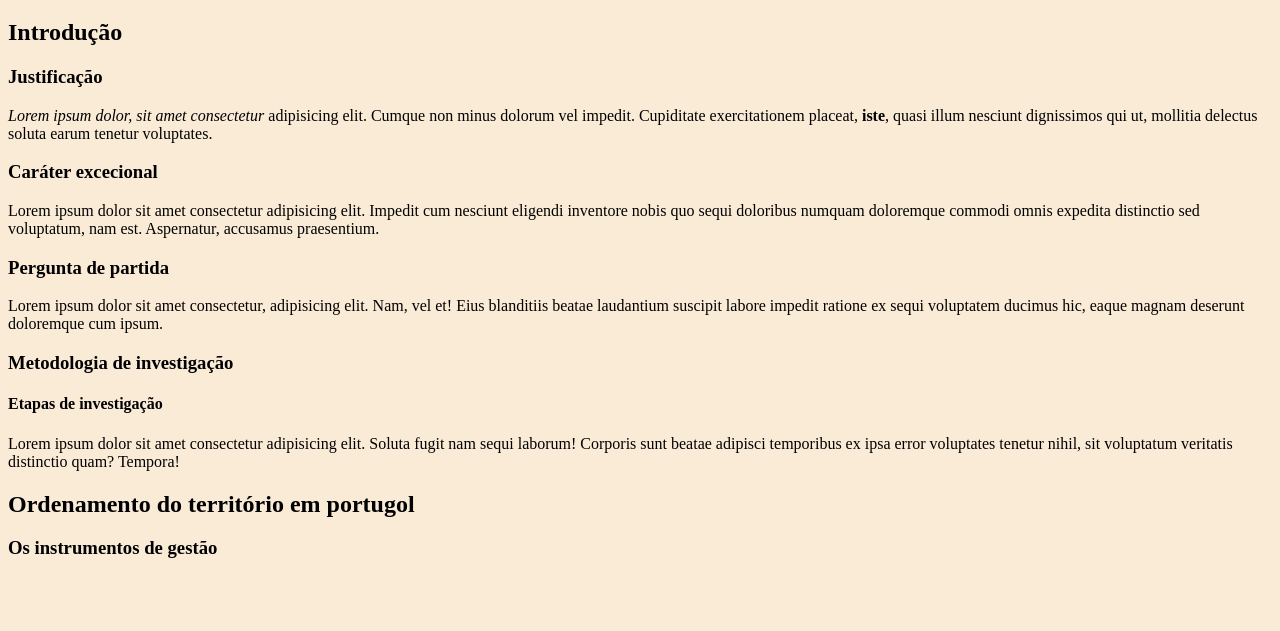
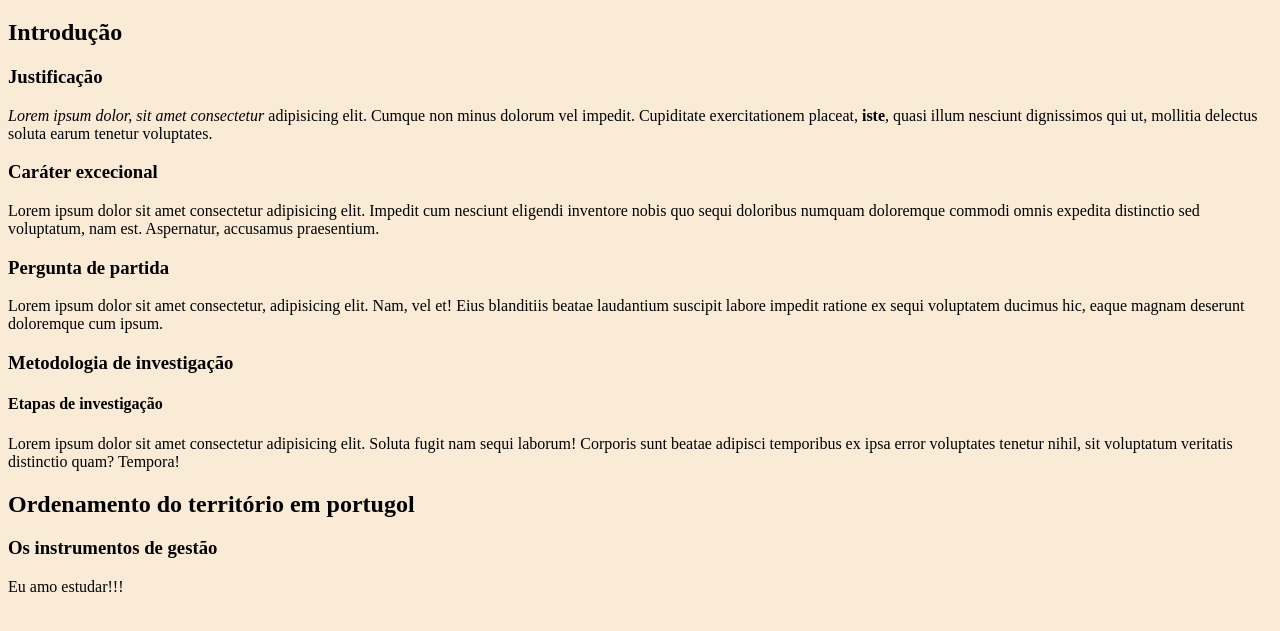
Before and after one commit to abraaodferreira/html-css, a plain HTML site: page EXERC/EX006/index.html in a window 1280 px wide. Shown: the part 61-692 px from the top of the page. Drawn offline with Linux system fonts and the light colour scheme.

Commit message:
atualizei com um parágrafo

```diff
--- a/EXERC/EX006/index.html
+++ b/EXERC/EX006/index.html
@@ -26,5 +26,6 @@
     <p>Lorem ipsum dolor sit amet consectetur adipisicing elit. Soluta fugit nam sequi laborum! Corporis sunt beatae adipisci temporibus ex ipsa error voluptates tenetur nihil, sit voluptatum veritatis distinctio quam? Tempora!</p>
     <h2>Ordenamento do território em portugol</h2>
     <h3>Os instrumentos de gestão</h3>
+    <p>Eu amo estudar!!!</p>
 </body>
 </html>
```
